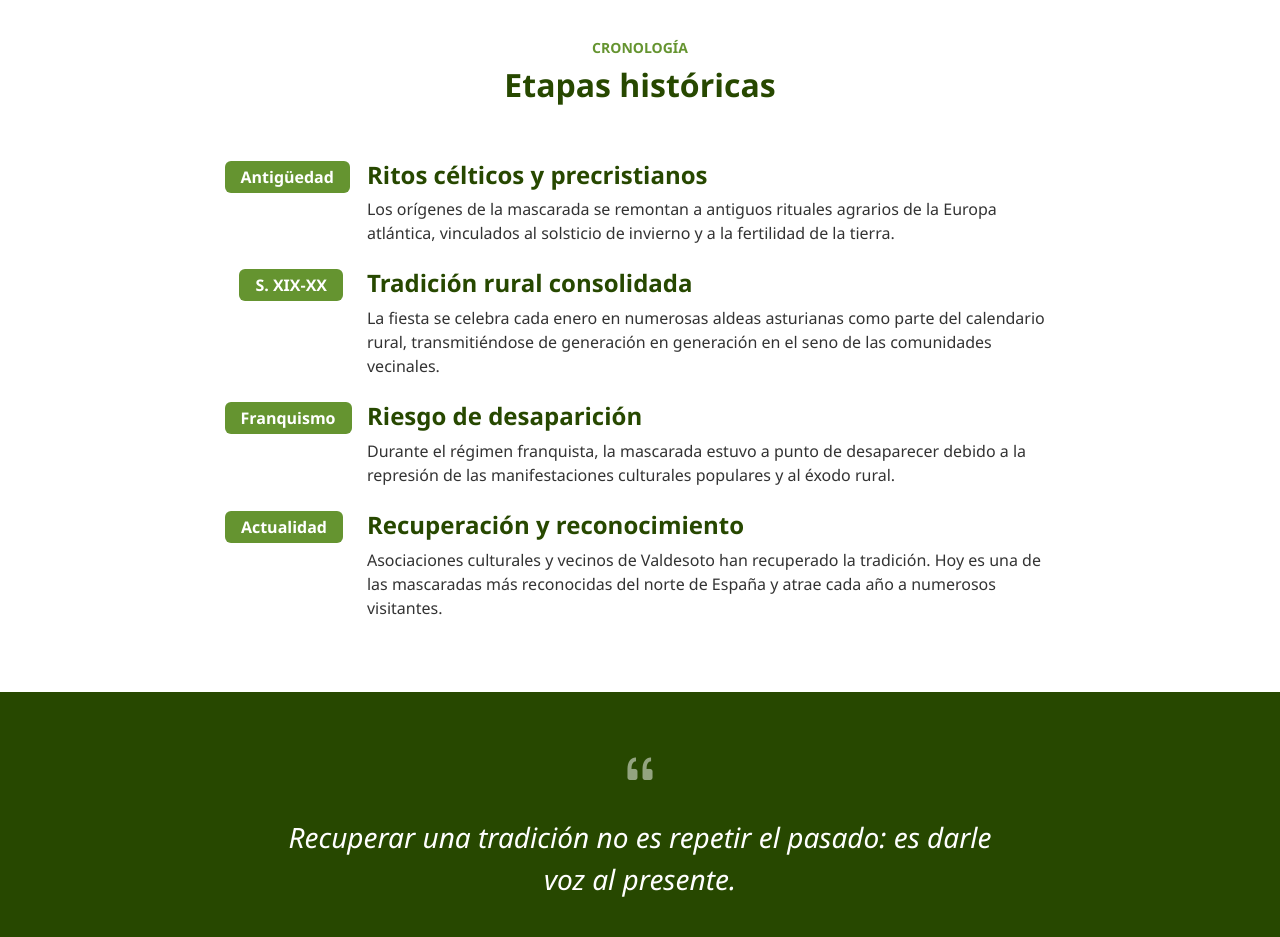
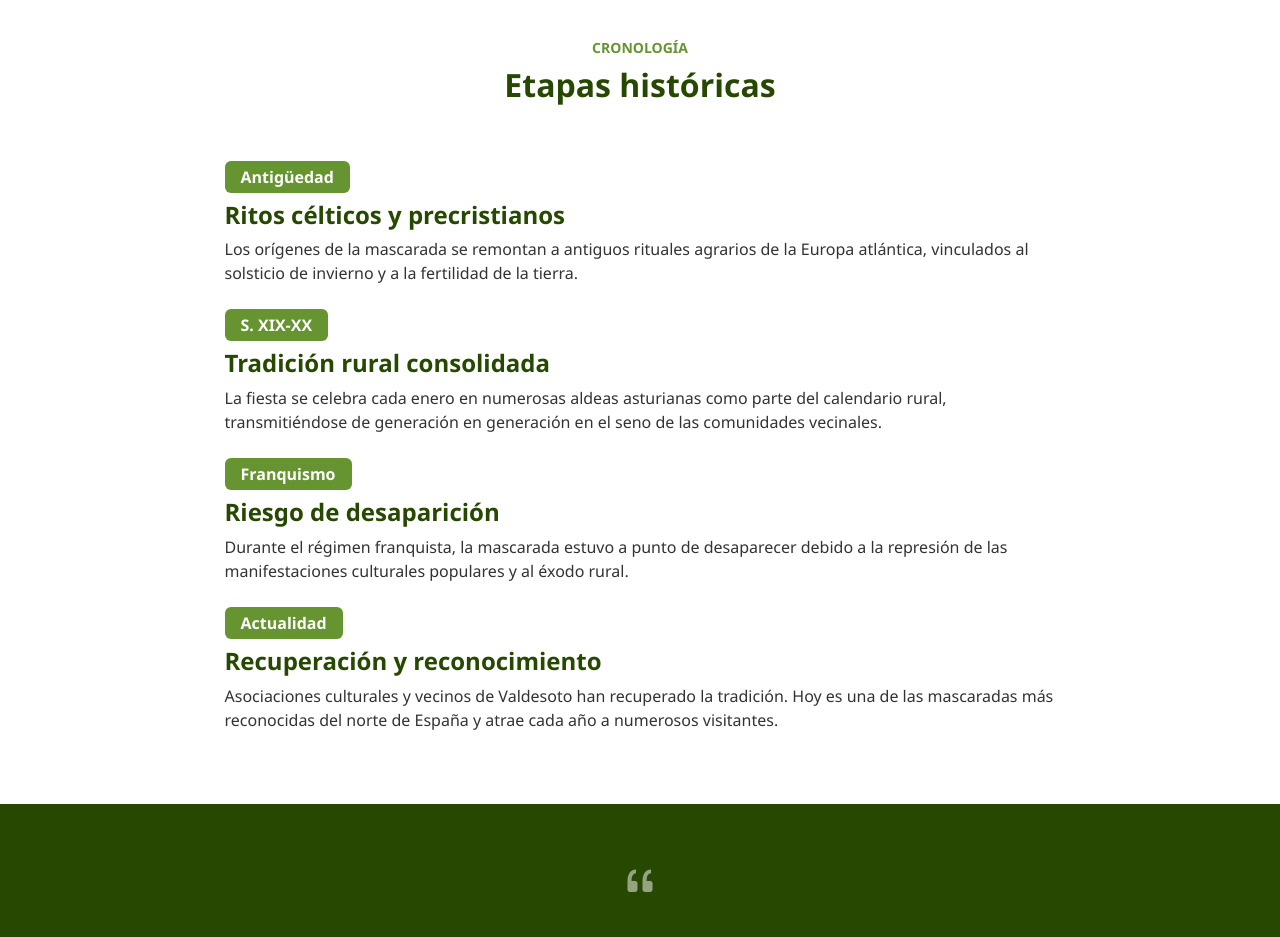
Before and after one commit to Txispa-VERSATXE/Proyecto-Final-Diseno-Web, a plain HTML site: page portfolio/historia.html in a window 1280 px wide. Shown: the part 1180-2117 px from the top of the page. Drawn offline with nearby package versions, Linux system fonts and the light colour scheme.

Commit message:
FIX: Ajuste vista moviles
Ajuste de la vista para móviles, cambiar la estructura de la línea de tiempo para que el badge vaya encima del título en lugar de al lado.

```diff
--- a/portfolio/historia.html
+++ b/portfolio/historia.html
@@ -133,42 +133,35 @@
         </div>
         <div class="row justify-content-center">
             <div class="col-12 col-lg-9">
-                    <div class="row g-4 mb-4 align-items-start">
-                        <div class="col-3 col-md-2 text-end">
-                            <span class="badge bg-danger fs-6 px-3 py-2">Antigüedad</span>
-                        </div>
-                        <div class="col-9 col-md-10">
+
+                <!-- Etapa 1 -->
+                <div class="mb-4">
+                    <span class="badge bg-danger fs-6 px-3 py-2 mb-2 d-inline-block">Antigüedad</span>
                     <h3 class="fs-4 fw-bold mb-2">Ritos célticos y precristianos</h3>
                     <p class="mb-0">Los orígenes de la mascarada se remontan a antiguos rituales agrarios de la Europa atlántica, vinculados al solsticio de invierno y a la fertilidad de la tierra.</p>
                 </div>
-                    </div>
-                    <div class="row g-4 mb-4 align-items-start">
-                        <div class="col-3 col-md-2 text-end">
-                            <span class="badge bg-danger fs-6 px-3 py-2">S. XIX-XX</span>
-                        </div>
-                        <div class="col-9 col-md-10">
+
+                <!-- Etapa 2 -->
+                <div class="mb-4">
+                    <span class="badge bg-danger fs-6 px-3 py-2 mb-2 d-inline-block">S. XIX-XX</span>
                     <h3 class="fs-4 fw-bold mb-2">Tradición rural consolidada</h3>
                     <p class="mb-0">La fiesta se celebra cada enero en numerosas aldeas asturianas como parte del calendario rural, transmitiéndose de generación en generación en el seno de las comunidades vecinales.</p>
                 </div>
-                    </div>
-                    <div class="row g-4 mb-4 align-items-start">
-                        <div class="col-3 col-md-2 text-end">
-                            <span class="badge bg-danger fs-6 px-3 py-2">Franquismo</span>
-                        </div>
-                        <div class="col-9 col-md-10">
+
+                <!-- Etapa 3 -->
+                <div class="mb-4">
+                    <span class="badge bg-danger fs-6 px-3 py-2 mb-2 d-inline-block">Franquismo</span>
                     <h3 class="fs-4 fw-bold mb-2">Riesgo de desaparición</h3>
                     <p class="mb-0">Durante el régimen franquista, la mascarada estuvo a punto de desaparecer debido a la represión de las manifestaciones culturales populares y al éxodo rural.</p>
                 </div>
-                    </div>
-                    <div class="row g-4 mb-4 align-items-start">
-                        <div class="col-3 col-md-2 text-end">
-                            <span class="badge bg-danger fs-6 px-3 py-2">Actualidad</span>
-                        </div>
-                        <div class="col-9 col-md-10">
+
+                <!-- Etapa 4 -->
+                <div class="mb-4">
+                    <span class="badge bg-danger fs-6 px-3 py-2 mb-2 d-inline-block">Actualidad</span>
                     <h3 class="fs-4 fw-bold mb-2">Recuperación y reconocimiento</h3>
                     <p class="mb-0">Asociaciones culturales y vecinos de Valdesoto han recuperado la tradición. Hoy es una de las mascaradas más reconocidas del norte de España y atrae cada año a numerosos visitantes.</p>
                 </div>
-                    </div>
+
             </div>
         </div>
     </div>
```
Lines whose indentation alone changed are shown as unchanged.
